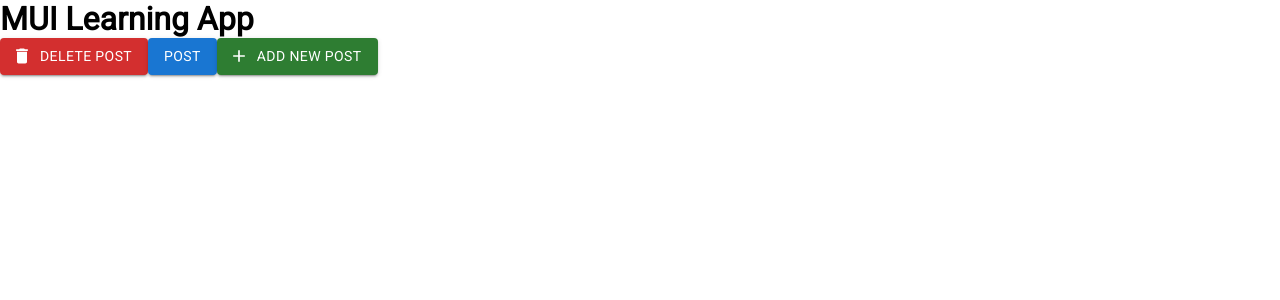
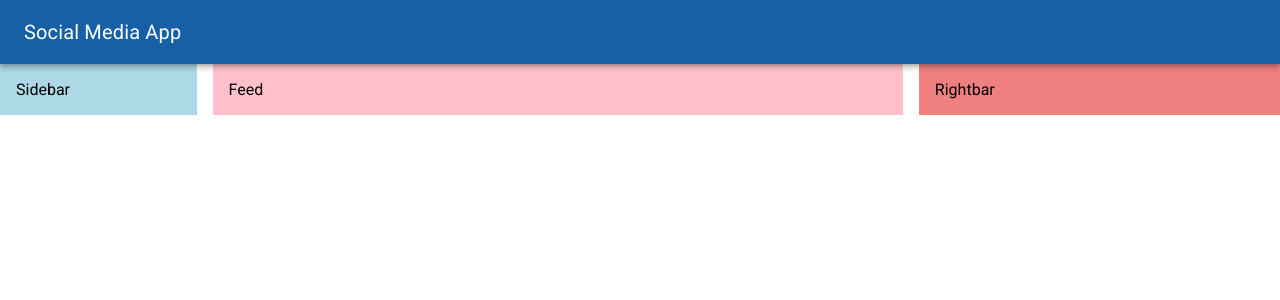
Before and after one commit to Shivam-Dhyani/mui-practice-project, a React (Create React App) app: page / in a window 1280 px wide. Shown: the top 300 px of the page. Built offline with nearby package versions, Linux system fonts and the light colour scheme.

Commit message:
Navbar Partially Done!!

```diff
--- a/src/App.js
+++ b/src/App.js
@@ -1,20 +1,25 @@
-import { Button, Typography } from "@mui/material";
-import { Add, Delete } from "@mui/icons-material";
+import Navbar from "./components/Navbar";
+import Sidebar from "./components/Sidebar";
+import Feed from "./components/Feed";
+import Rightbar from "./components/Rightbar";
+import { Box, Stack } from "@mui/material";
 
-function App() {
+const App = () => {
   return (
-    <div>
-      <h1>MUI Learning App</h1>
-      <Button startIcon={<Delete />} color="error" variant="contained">
-        Delete Post
-      </Button>
-      <Button variant="contained">Post</Button>
-      <Button startIcon={<Add />} color="success" variant="contained">
-        Add New Post
-      </Button>
-      <Typography></Typography>
-    </div>
+    <Box>
+      <Navbar />
+      <Stack
+        style={{}}
+        direction="row"
+        justifyContent="space-between"
+        // spacing={2}
+      >
+        <Sidebar />
+        <Feed />
+        <Rightbar />
+      </Stack>
+    </Box>
   );
-}
+};
 
 export default App;
--- /dev/null
+++ b/src/components/Feed.jsx
@@ -0,0 +1,17 @@
+import { Box } from "@mui/material";
+import React from "react";
+
+const Feed = () => {
+  return (
+    <Box
+      bgcolor="pink"
+      flex={4}
+      p={2}
+      sx={{ ml: { xs: 0, sm: 2 }, mr: { xs: 0, sm: 2 } }}
+    >
+      Feed
+    </Box>
+  );
+};
+
+export default Feed;
--- /dev/null
+++ b/src/components/Navbar.jsx
@@ -0,0 +1,25 @@
+import { AppBar, styled, Toolbar, Typography } from "@mui/material";
+import Diversity3Icon from "@mui/icons-material/Diversity3";
+
+const StyledToolbar = styled(Toolbar)({
+  display: "flex",
+  justifyContent: "space-between",
+});
+
+const Navbar = () => {
+  return (
+    <AppBar position="sticky">
+      <StyledToolbar>
+        <Typography variant="h6" sx={{ display: { xs: "none", sm: "block" } }}>
+          Social Media App
+        </Typography>
+        <Diversity3Icon
+          sx={{ display: { xs: "block", sm: "none" } }}
+          style={{ transform: "scale(1.5)" }}
+        />
+      </StyledToolbar>
+    </AppBar>
+  );
+};
+
+export default Navbar;
--- /dev/null
+++ b/src/components/Rightbar.jsx
@@ -0,0 +1,17 @@
+import { Box } from "@mui/material";
+import React from "react";
+
+const Rightbar = () => {
+  return (
+    <Box
+      bgcolor="lightcoral"
+      flex={2}
+      p={2}
+      sx={{ display: { xs: "none", sm: "block" } }}
+    >
+      Rightbar
+    </Box>
+  );
+};
+
+export default Rightbar;
--- /dev/null
+++ b/src/components/Sidebar.jsx
@@ -0,0 +1,17 @@
+import { Box } from "@mui/material";
+import React from "react";
+
+const Sidebar = () => {
+  return (
+    <Box
+      bgcolor="lightblue"
+      flex={1}
+      p={2}
+      sx={{ display: { xs: "none", sm: "block" } }}
+    >
+      Sidebar
+    </Box>
+  );
+};
+
+export default Sidebar;
--- a/src/index.js
+++ b/src/index.js
@@ -1,10 +1,14 @@
+import { ThemeProvider } from "@emotion/react";
 import React from "react";
 import ReactDOM from "react-dom/client";
 import App from "./App";
+import { theme } from "./theme";
 
 const root = ReactDOM.createRoot(document.getElementById("root"));
 root.render(
   <React.StrictMode>
-    <App />
+    <ThemeProvider theme={theme}>
+      <App />
+    </ThemeProvider>
   </React.StrictMode>
 );
--- /dev/null
+++ b/src/theme.jsx
@@ -0,0 +1,16 @@
+import { createTheme } from "@mui/material";
+
+export const theme = createTheme({
+  palette: {
+    primary: {
+      main: "#1760a5",
+      light: "skyblue",
+    },
+    secondary: {
+      main: "#15c630",
+    },
+    otherColor: {
+      main: "#999",
+    },
+  },
+});
```
